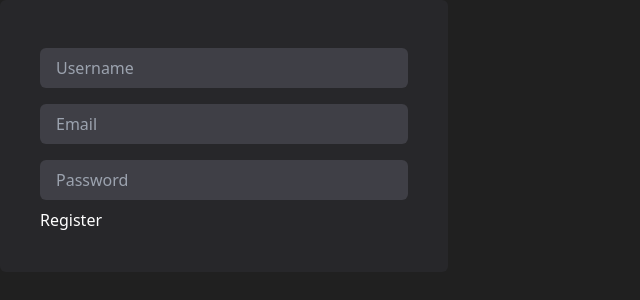
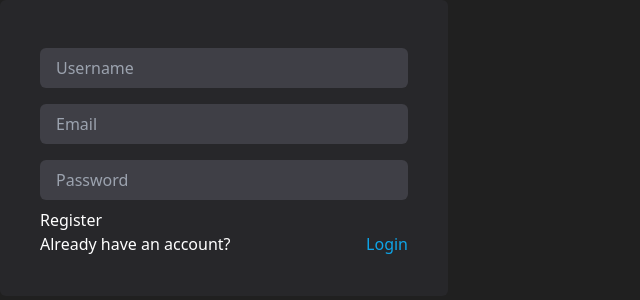
Before and after one commit to NicoArrio/LoginCrud-MongoDB, a React (Vite) app in the folder client/: page /register in a window 1280 px wide. Shown: the top 300 px of the page, without its empty margins (0-640 px from the left). Built offline with nearby package versions, Linux system fonts and the light colour scheme.

Commit message:
finalizacion de feature de timeout para mensaje de error

```diff
--- a/client/src/context/AuthContext.jsx
+++ b/client/src/context/AuthContext.jsx
@@ -46,11 +46,12 @@ export const AuthProvider = ({children}) => {
         }
     }
 
-    useEffect (() => { //creando un timeup para desaparecer mens de error
+    useEffect (() => { //creando un timeup para desaparecer mensaje de error
         if (errors.length > 0){ //si hay un error como min
-            setTimeout(()=> {
+            const timer = setTimeout(()=> { //guardamos el timer para ahorrar recursos
                 setErrors([])
-            },5000)
+            },5000) //a los 5seg
+            return () => clearTimeout(timer) //elimina el timer
         }
     }, [errors])
     //exportamos signup y signin
--- a/client/src/pages/LoginPage.jsx
+++ b/client/src/pages/LoginPage.jsx
@@ -1,6 +1,7 @@
 
 import {useForm} from 'react-hook-form';
 import { useAuth } from '../context/AuthContext';
+import {Link} from 'react-router-dom';
 
 function LoginPage() {
 
@@ -49,6 +50,10 @@ function LoginPage() {
                         {/* Botón de registro */}
                         <button type="submit"> sign in </button>
                 </form>
+                <p className="flex gap-x-2 justify-between">
+                    Don't have an account? <Link to="/register"
+                    className='text-sky-500'>Sign up</Link>
+                </p>
            </div>
         </div>
     )
--- a/client/src/pages/RegisterPage.jsx
+++ b/client/src/pages/RegisterPage.jsx
@@ -2,6 +2,7 @@ import { useForm } from 'react-hook-form';
 import { useAuth } from '../context/AuthContext';
 import { useEffect } from 'react';
 import { useNavigate } from 'react-router-dom';
+import {Link} from 'react-router-dom';
 
 function RegisterPage (){
     const {
@@ -63,6 +64,11 @@ function RegisterPage (){
                 {/* Botón de registro */}
                 <button type="submit"> Register </button>
             </form>
+            <p className="flex gap-x-2 justify-between">
+                Already have an account?{" "}
+                <Link to="/login"
+                className='text-sky-500'>Login</Link>
+            </p>
         </div>
     );
 }
```
